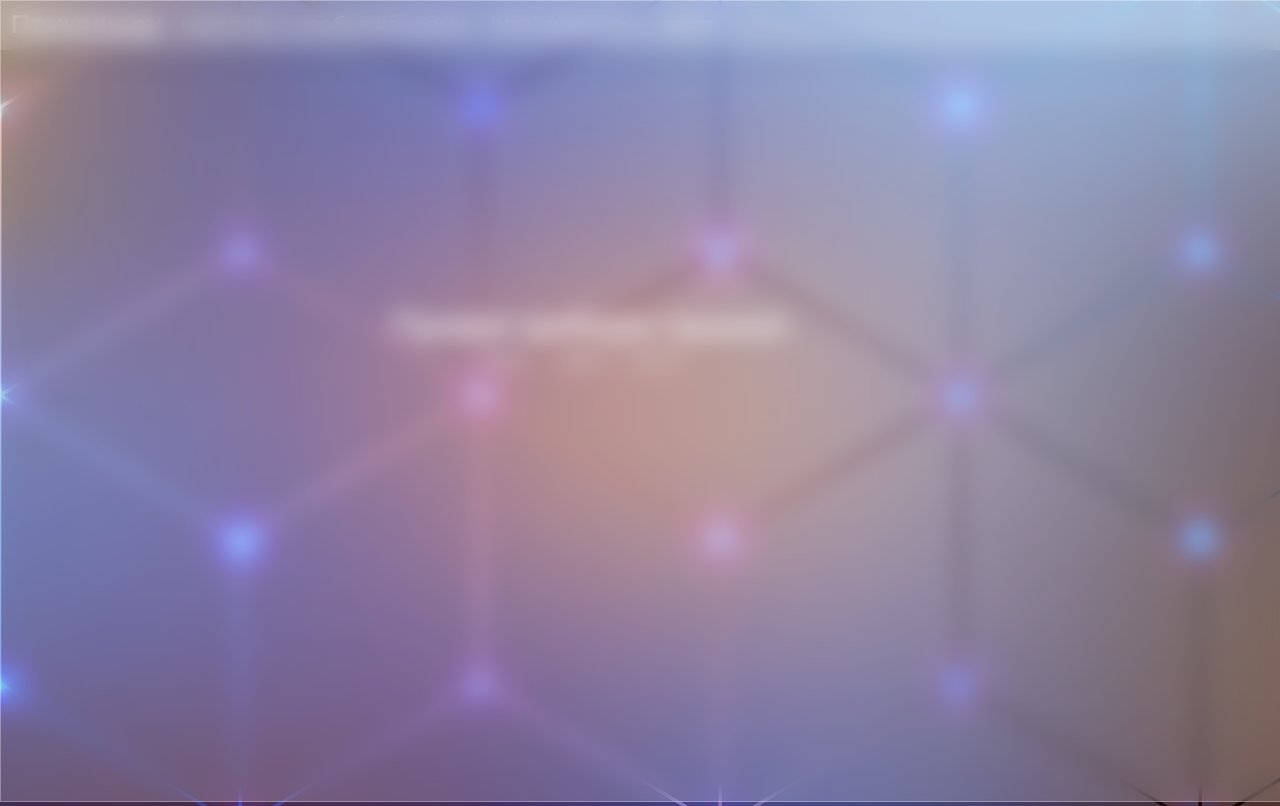
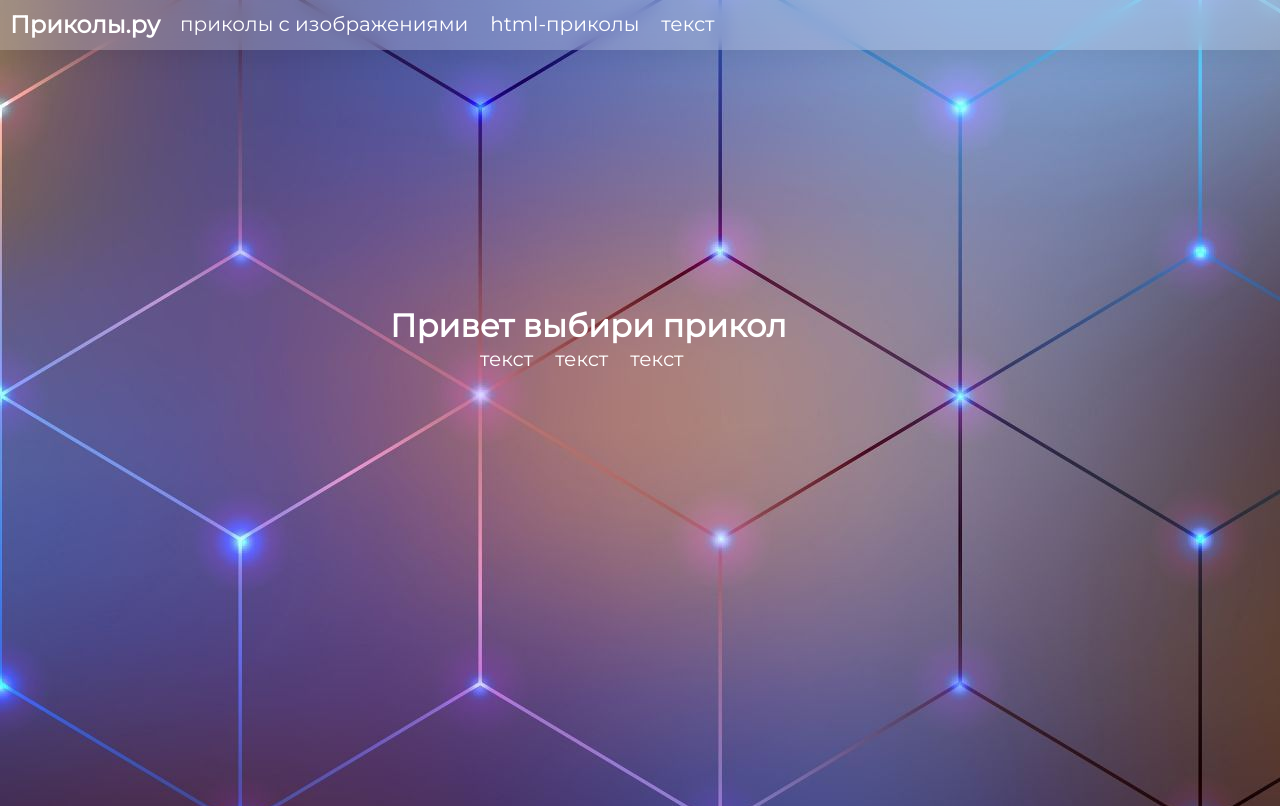
Before and after one commit to hoprik/Prikol.ru, a website: page index.html in a window 1280 px wide. Drawn offline with Linux system fonts and the light colour scheme; the site is published under a folder, as on GitHub Pages, so addresses that start at the root find nothing.

Commit message:
Update index.html

```diff
--- a/index.html
+++ b/index.html
@@ -77,6 +77,6 @@
     </div>
   </div>
 </div>
-<script src="/js/changeBG.js"></script>
+<script src="./js/changeBG.js"></script>
 </body>
 </html>
```
